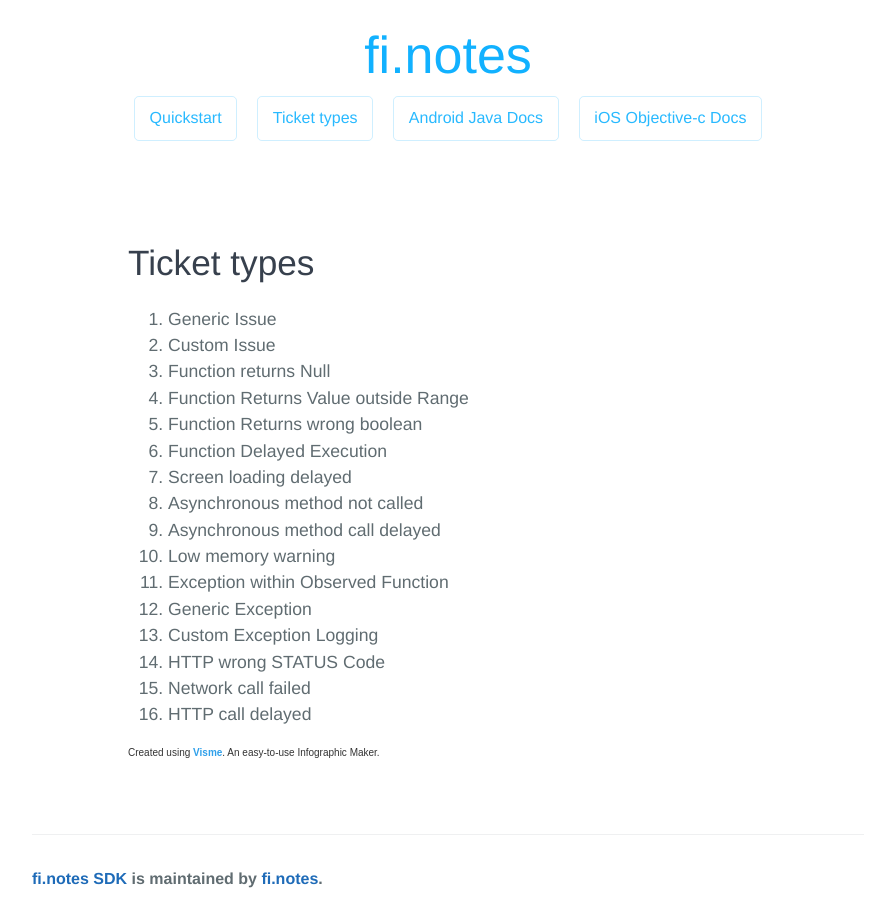
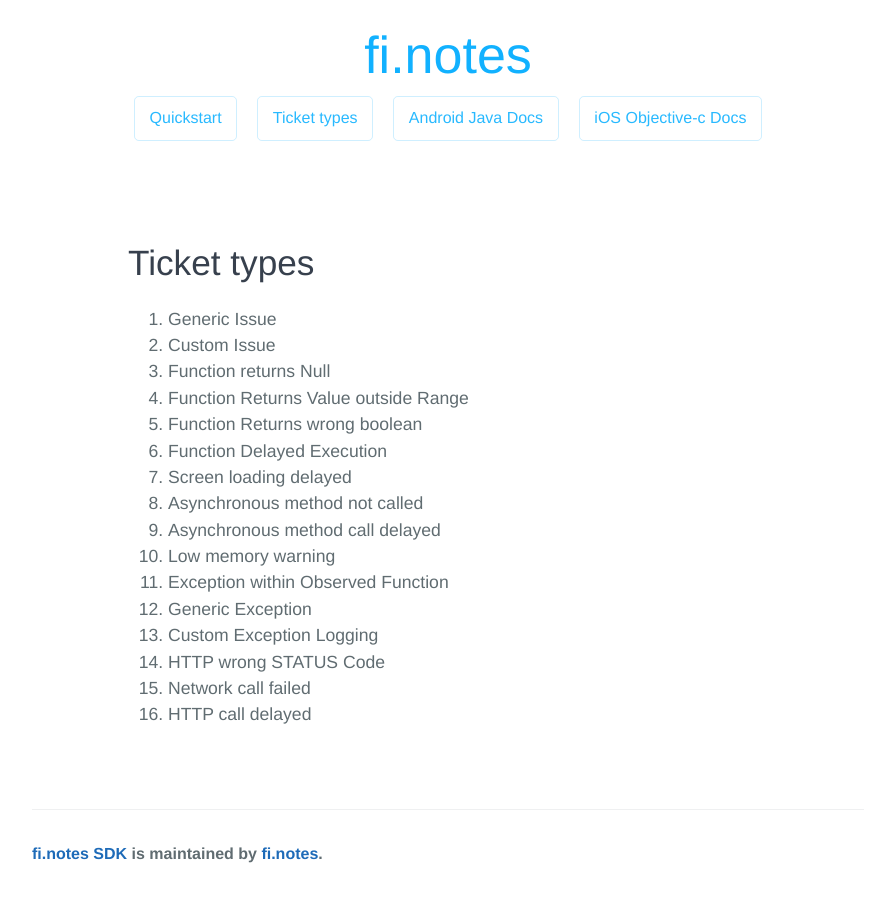
Before and after one commit to finotes/finotes.github.io, a Jekyll site: the page built from ticket_types.html, in a window 1280 px wide. Shown: the whole page, without its empty margins (192-1087 px from the left). Built offline with Jekyll 4.4.1, drawn with Linux system fonts in a browser that asks for light colours; some web fonts are replaced; after the commit the page ends 900 px from its top, so only the background shows below that.

Commit message:
Update ticket_types.html

```diff
--- a/ticket_types.html
+++ b/ticket_types.html
@@ -23,7 +23,6 @@ layout: default
     <li>HTTP call delayed</li>
  </ol>
 
-<script src="//my.visme.co/visme.js"></script><div class="visme_d" data-url="w4yjyqnr-untitled-project" data-w="800" data-h="1000" data-domain="my"></div><p style="font-family: Arial; font-size: 10px; color: #333333" >Created using <a href="http://www.visme.co/make-infographics" target="_blank" style="color: #30a0ea"><strong>Visme</strong></a>. An easy-to-use Infographic Maker.</p>
-
+<script src="//my.visme.co/visme.js"></script><div class="visme_d" data-url="w4yjyqnr-untitled-project" data-w="800" data-h="1000" data-domain="my"></div>
   </div>
    </section>
```
